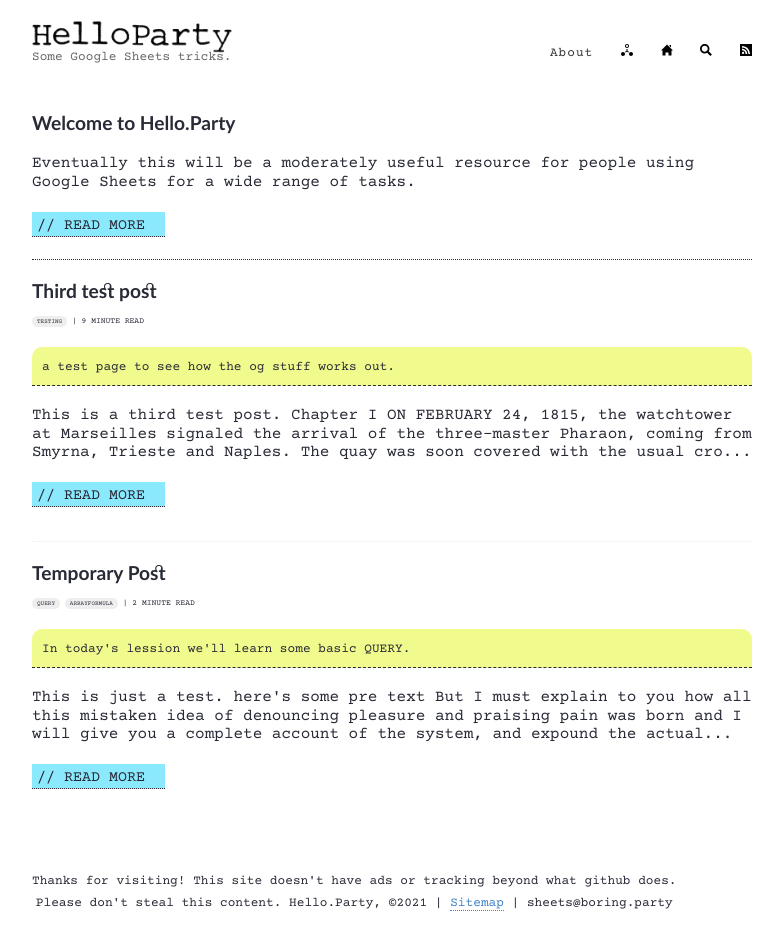
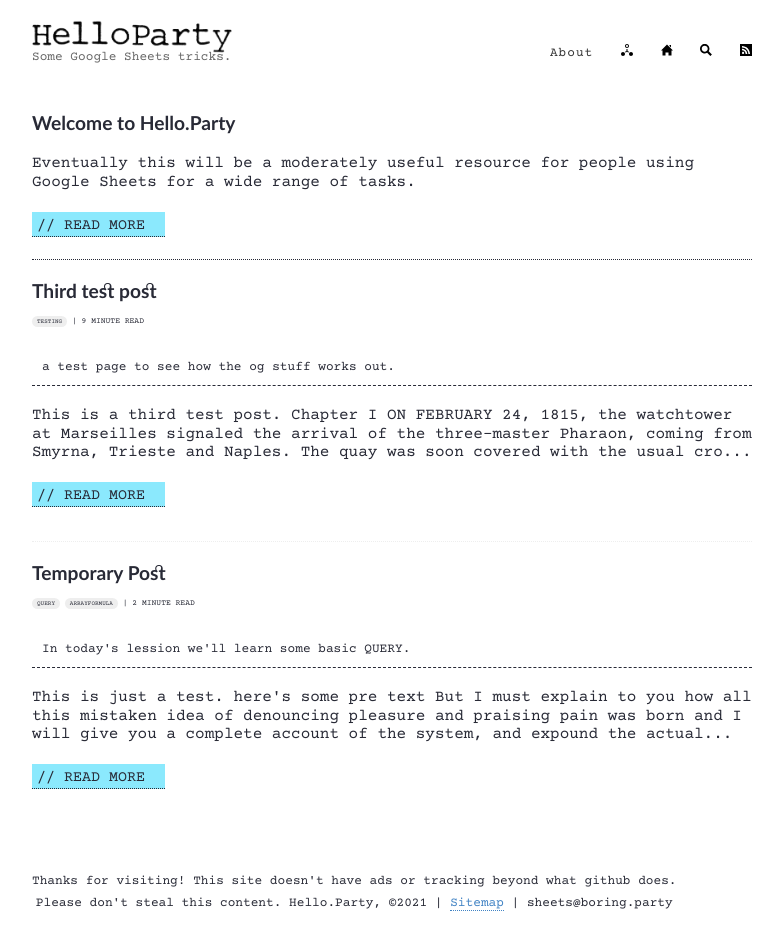
Before and after one commit to hello-party/hello-party-old.github.io, a Jekyll site: the page built from index.html, in a window 1280 px wide. Shown: the whole page, without its empty margins (248-1031 px from the left). Built offline with Jekyll 4.4.1, drawn with Linux system fonts in a browser that asks for light colours; the list of posts is cut into pages by our own code.

Commit message:
Update style.scss

```diff
--- a/assets/style.scss
+++ b/assets/style.scss
@@ -129,7 +129,6 @@ div#smallCategories, #smallCategories a {
 div#subtitle {
     margin: 20px 0px;
     padding: 10px 10px 6px 10px;
-    background-color: $yellow;
     border-radius: 10px 10px 0px 0px;
     border-bottom: 1px dashed $black;
     font-size: 0.8em;
```
